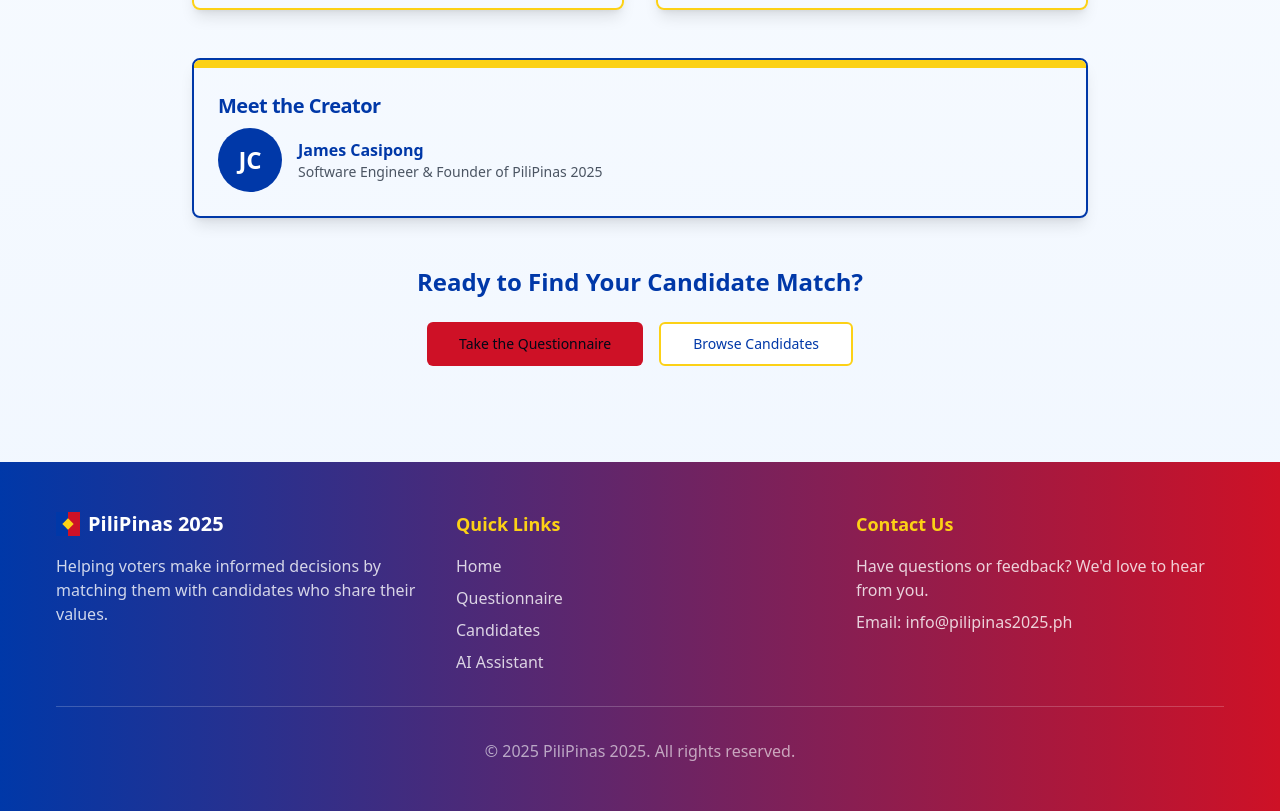
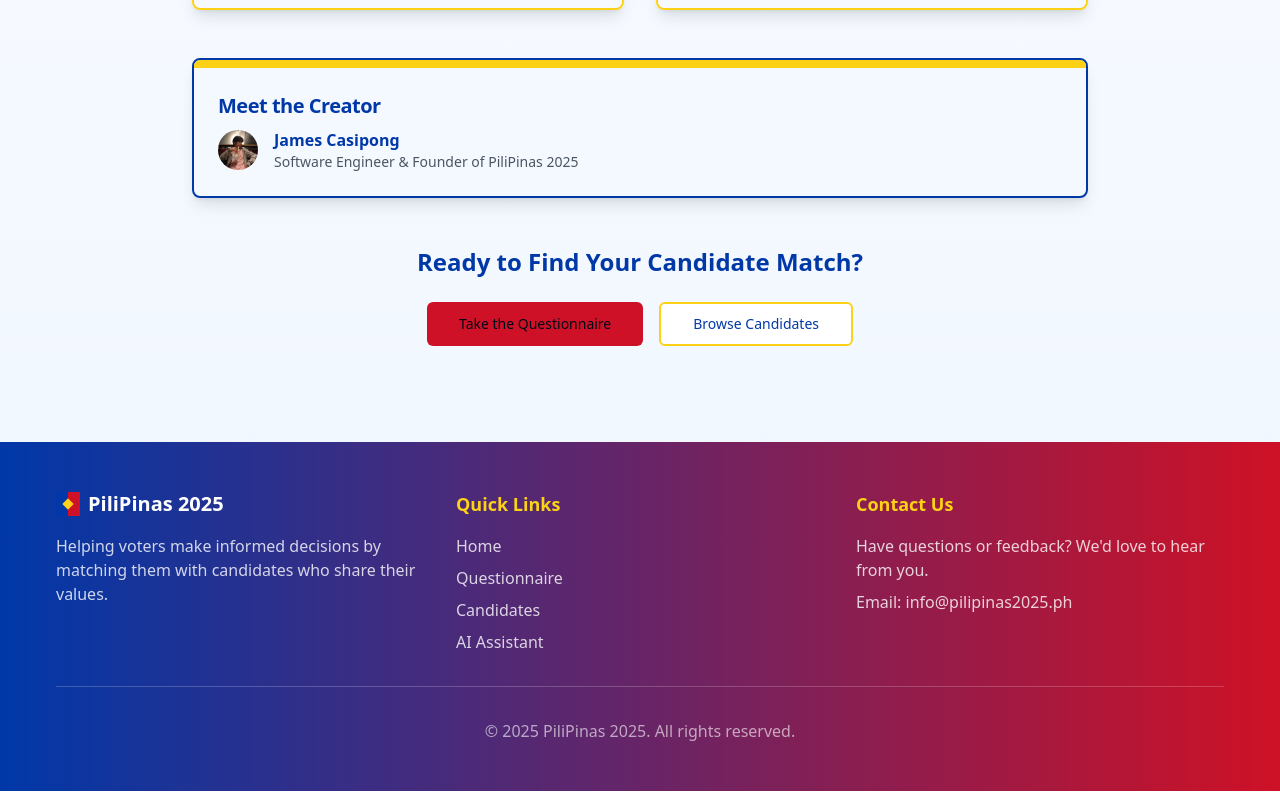
Before and after one commit to jamescasipong/Pilipinas2025, a Next.js app: page /about in a window 1280 px wide. Shown: the part 1238-2049 px from the top of the page. Built offline with nearby package versions, Linux system fonts and the light colour scheme.

Commit message:
Replace custom profile placeholder with Avatar component
Integrated the Avatar component for better flexibility and visual consistency. Replaced the static placeholder and added a profile image. Included a new profile image file in the public directory.

```diff
--- a/app/about/page.tsx
+++ b/app/about/page.tsx
@@ -2,6 +2,7 @@ import Link from "next/link"
 import { PhFlag } from "@/components/ph-flag"
 import { Button } from "@/components/ui/button"
 import { Card, CardContent, CardHeader, CardTitle } from "@/components/ui/card"
+import {Avatar, AvatarFallback, AvatarImage} from "@/components/ui/avatar";
 
 export default function AboutPage() {
   return (
@@ -322,10 +323,10 @@ export default function AboutPage() {
             </CardHeader>
             <CardContent>
               <div className="flex items-center gap-4">
-                <div className="h-16 w-16 rounded-full bg-ph-blue text-white flex items-center justify-center text-2xl font-bold">
-                  JC
-                </div>
-                <div>
+                <Avatar>
+                  <AvatarImage src="/profile.jpg" alt="@shadcn" />
+                  <AvatarFallback>JC</AvatarFallback>
+                </Avatar>                <div>
                   <p className="text-ph-blue font-semibold">James Casipong</p>
                   <p className="text-gray-600 text-sm">Software Engineer & Founder of PiliPinas 2025</p>
                   {/*<p className="text-gray-600 mt-2 text-sm">*/}
```
Also changed, not shown: public/profile.jpg (added).
